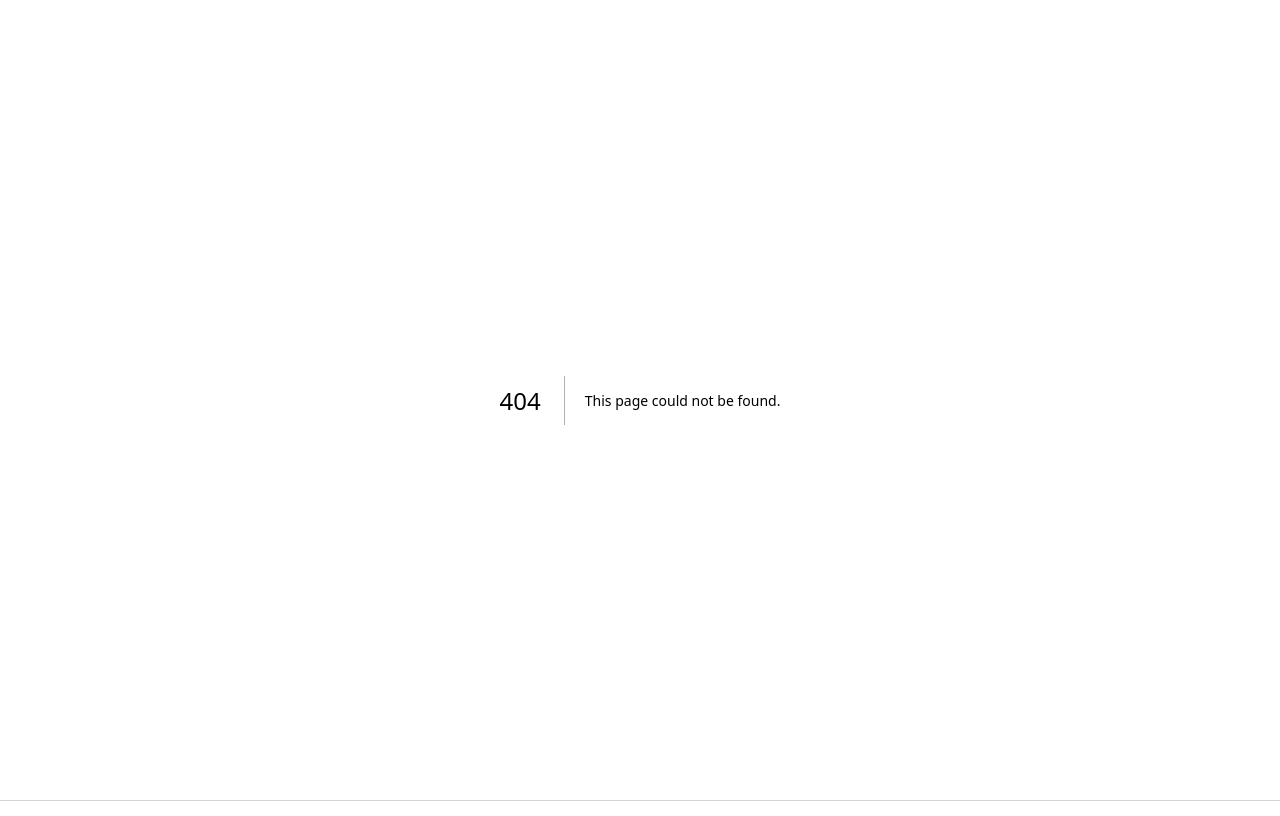
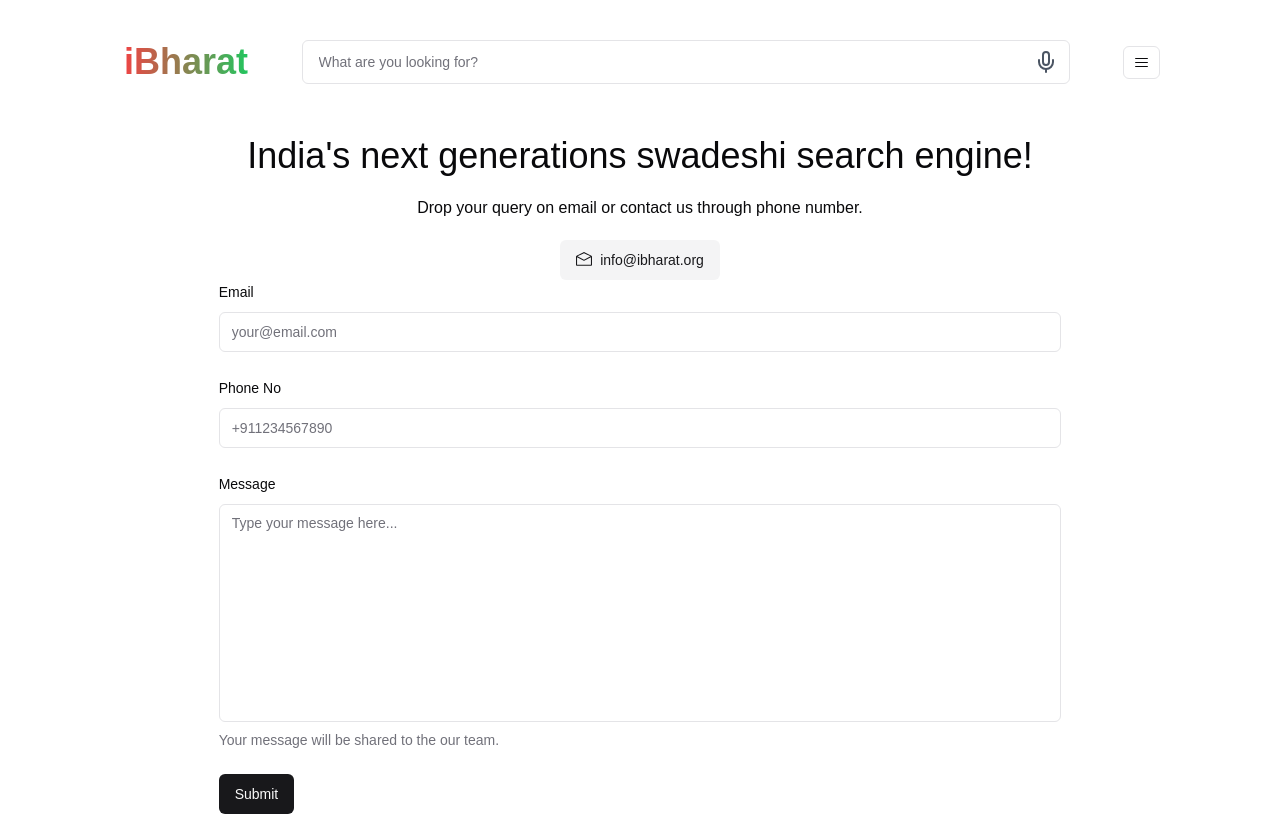
Before and after one commit to Rishirajss/searching, a Next.js app: page /contact in a window 1280 px wide. Before the commit this address had no page. Shown: the top 816 px of the page. Built offline with nearby package versions, Linux system fonts and the light colour scheme.

Commit message:
feat: fix search api & ui

```diff
--- /dev/null
+++ b/app/contact/page.tsx
@@ -0,0 +1,28 @@
+import Contact from "@/components/custom/contact";
+import Header from "@/components/custom/header";
+import { Button } from "@/components/ui/button";
+import { EnvelopeOpenIcon } from "@radix-ui/react-icons";
+
+export default function FeedbackPage() {
+  return (
+    <div className="px-2 py-2 sm:py-4 md:py-6 lg:py-8">
+      <div className="px-0 sm:px-8 md:px-10 lg:px-28">
+        <Header />
+      </div>
+      <div className="flex flex-col justify-center items-center mt-4 sm:mt-6 md:mt-10">
+        <div className="flex flex-col gap-4 justify-center items-center">
+          <h1 className="text-2xl sm:text-3xl md:text-4xl">
+            India&apos;s next generations swadeshi search engine!
+          </h1>
+          <p className="text-base py-1">
+            Drop your query on email or contact us through phone number.
+          </p>
+          <Button variant="secondary" className="">
+            <EnvelopeOpenIcon className="mr-2 h-4 w-4" /> info@ibharat.org
+          </Button>
+        </div>
+        <Contact />
+      </div>
+    </div>
+  );
+}
--- a/app/search/components/query-result.tsx
+++ b/app/search/components/query-result.tsx
@@ -8,7 +8,7 @@ import Spinner from "../spinner";
 import { SubNav } from "./subnav";
 import { PaginationComponent } from "./pagination";
 
-const BASE_URL = "https://beta.api.admin.ibharat.org/search";
+const BASE_URL = "https://beta.api.admin.ibharat.org/search/v2";
 
 export const ResultPage: React.FC = () => {
   const search = useSearchParams();
--- a/app/search/components/subnav.tsx
+++ b/app/search/components/subnav.tsx
@@ -61,17 +61,21 @@ export const SubNav = () => {
   const isTabActive = (tab: string) => tab === activeTab;
 
   return (
-    <nav className="w-full overflow-x-auto py-2 px-1 md:px-2 rounded-md bg-gray-400/20 dark:bg-gray-600/20">
-      <ul className="flex items-center gap-1">
+    <nav className="w-full overflow-x-auto py-2 px-1 md:px-2 bg-gray-400/20 dark:bg-gray-600/20">
+      <ul className="flex items-center gap-2">
         {tabs.map(({ tab, label, icon }) => (
           <li key={tab}>
             <Button
-              variant={isTabActive(tab) ? "default" : "ghost"}
-              className="rounded-full h-9"
+              variant="ghost"
+              className={`h-9 px-0.5 mx-1 ${isTabActive(tab) ? "border-b-[3px] border-black rounded-none" : ""}`}
               onClick={() => handleTabClick(tab)}
             >
               {icon}
-              <span className="text-[12px] sm:text-sm">{label}</span>
+              <span
+                className={`text-[12px] sm:text-[15px] font-bold ${isTabActive(tab) ? "text-gray-900" : "text-gray-600"}`}
+              >
+                {label}
+              </span>
             </Button>
           </li>
         ))}
--- a/app/search/layout.tsx
+++ b/app/search/layout.tsx
@@ -1,6 +1,7 @@
 import { UserInput } from "@/components/custom/input";
 import Link from "next/link";
-import { DropdownNavigationMenu } from "@/components/custom/dropdown-menu";
+import Image from "next/image";
+import { Button } from "@/components/ui/button";
 
 export default function Layout({ children }: { children: React.ReactNode }) {
   return (
@@ -8,15 +9,17 @@ export default function Layout({ children }: { children: React.ReactNode }) {
       <section className="flex gap-5 justify-between items-center py-3 sm:pt-2">
         <Link href="/">
           <div className="flex justify-center items-center">
-            <h1 className="text-2xl sm:text-4xl font-bold bg-gradient-to-r from-red-500 to-green-500 bg-clip-text text-transparent ml-1">
-              iBharat
-            </h1>
+            <Image src="/ibharat.jpg" width={120} height={40} alt="logo" />
           </div>
         </Link>
         <div className="hidden sm:block max-w-[800px] w-full">
           <UserInput />
         </div>
-        <DropdownNavigationMenu />
+        <Button>
+          <Link href="/submiturl">
+            <span className="font-bold">Submit URL</span>
+          </Link>
+        </Button>
       </section>
       <div className="sm:hidden">
         <UserInput />
--- /dev/null
+++ b/components/custom/contact.tsx
@@ -0,0 +1,102 @@
+"use client";
+
+import { zodResolver } from "@hookform/resolvers/zod";
+import { useForm } from "react-hook-form";
+import { z } from "zod";
+import { Button } from "@/components/ui/button";
+import {
+  Form,
+  FormControl,
+  FormDescription,
+  FormField,
+  FormItem,
+  FormLabel,
+  FormMessage,
+} from "@/components/ui/form";
+import { Input } from "@/components/ui/input";
+import { Textarea } from "@/components/ui/textarea";
+import { toast } from "@/components/ui/use-toast";
+
+const FormSchema = z.object({
+  email: z.string().email({ message: "Invalid email address" }),
+  message: z
+    .string()
+    .min(10, {
+      message: "Message must be at least 10 characters.",
+    })
+    .max(160, {
+      message: "Message must not be longer than 160 characters.",
+    }),
+});
+
+export default function ContactForm() {
+  const form = useForm<z.infer<typeof FormSchema>>({
+    resolver: zodResolver(FormSchema),
+  });
+
+  function onSubmit(data: z.infer<typeof FormSchema>) {
+    toast({
+      title: "Hey we have accepted your contact details succesfully:",
+      description: <p>And we will process your request shortly. Thanks!</p>,
+    });
+  }
+
+  return (
+    <Form {...form}>
+      <form
+        onSubmit={form.handleSubmit(onSubmit)}
+        className="w-full md:w-2/3 space-y-6"
+      >
+        <FormField
+          control={form.control}
+          name="email"
+          render={({ field }) => (
+            <FormItem>
+              <FormLabel>Email</FormLabel>
+              <FormControl>
+                <Input placeholder="your@email.com" {...field} />
+              </FormControl>
+              <FormMessage />
+            </FormItem>
+          )}
+        />
+
+        <FormField
+          control={form.control}
+          name="email"
+          render={({ field }) => (
+            <FormItem>
+              <FormLabel>Phone No</FormLabel>
+              <FormControl>
+                <Input placeholder="+911234567890" {...field} />
+              </FormControl>
+              <FormMessage />
+            </FormItem>
+          )}
+        />
+        <FormField
+          control={form.control}
+          name="message"
+          render={({ field }) => (
+            <FormItem>
+              <FormLabel>Message</FormLabel>
+              <FormControl>
+                <Textarea
+                  rows={10}
+                  placeholder="Type your message here..."
+                  className="resize-none"
+                  {...field}
+                />
+              </FormControl>
+              <FormDescription>
+                Your message will be shared to the our team.
+              </FormDescription>
+              <FormMessage />
+            </FormItem>
+          )}
+        />
+        <Button type="submit">Submit</Button>
+      </form>
+    </Form>
+  );
+}
--- a/components/custom/input.tsx
+++ b/components/custom/input.tsx
@@ -2,7 +2,7 @@
 
 import { useRouter, useSearchParams } from "next/navigation";
 import { Input } from "@/components/ui/input";
-import { MicIcon, Search, XCircleIcon } from "lucide-react";
+import { MicIcon, SearchX } from "lucide-react";
 import React, { FormEvent, useState } from "react";
 
 export const UserInput: React.FC = () => {
@@ -42,7 +42,7 @@ export const UserInput: React.FC = () => {
         <div className="absolute bottom-2.5 right-3 z-100 flex itmes-center justify-center gap-1.5 text-gray-600 dark:text-gray-500">
           {inputValue && (
             <span className="flex gap-1">
-              <XCircleIcon
+              <SearchX
                 className="cursor-pointer"
                 onClick={() => setInputValue("")}
               />{" "}
@@ -54,9 +54,6 @@ export const UserInput: React.FC = () => {
           ) : (
             <MicIcon className="cursor-pointer hover:text-gray-500 hover:dark:text-gray-300" />
           )}
-          <span className="hidden sm:block cursor-pointer hover:text-gray-500 hover:dark:text-gray-300">
-            <Search />
-          </span>
         </div>
       </form>
     </div>
```
Also changed, not shown: app/page.tsx (+4 -13 lines), public/ibharat.jpg (added).
